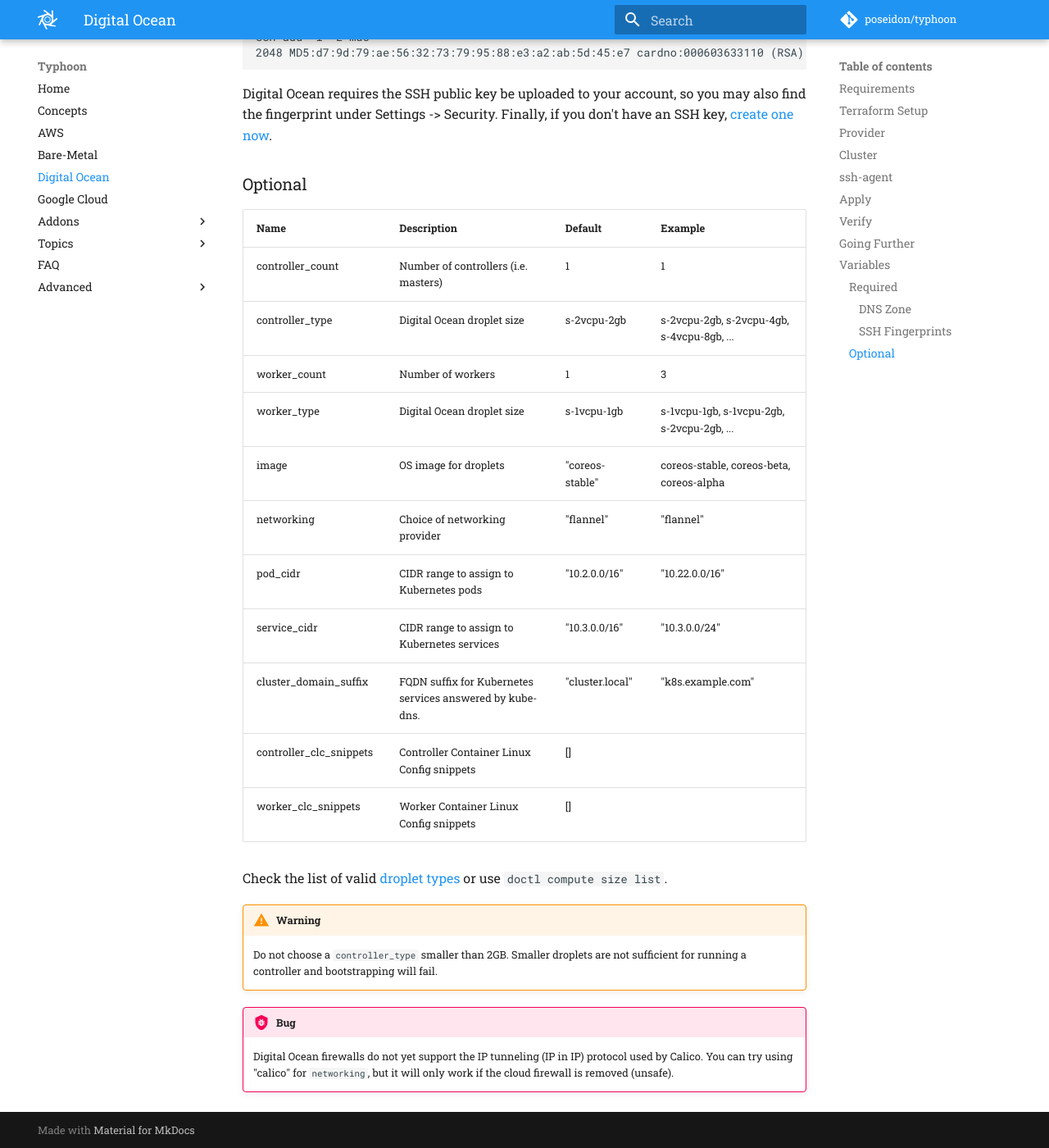
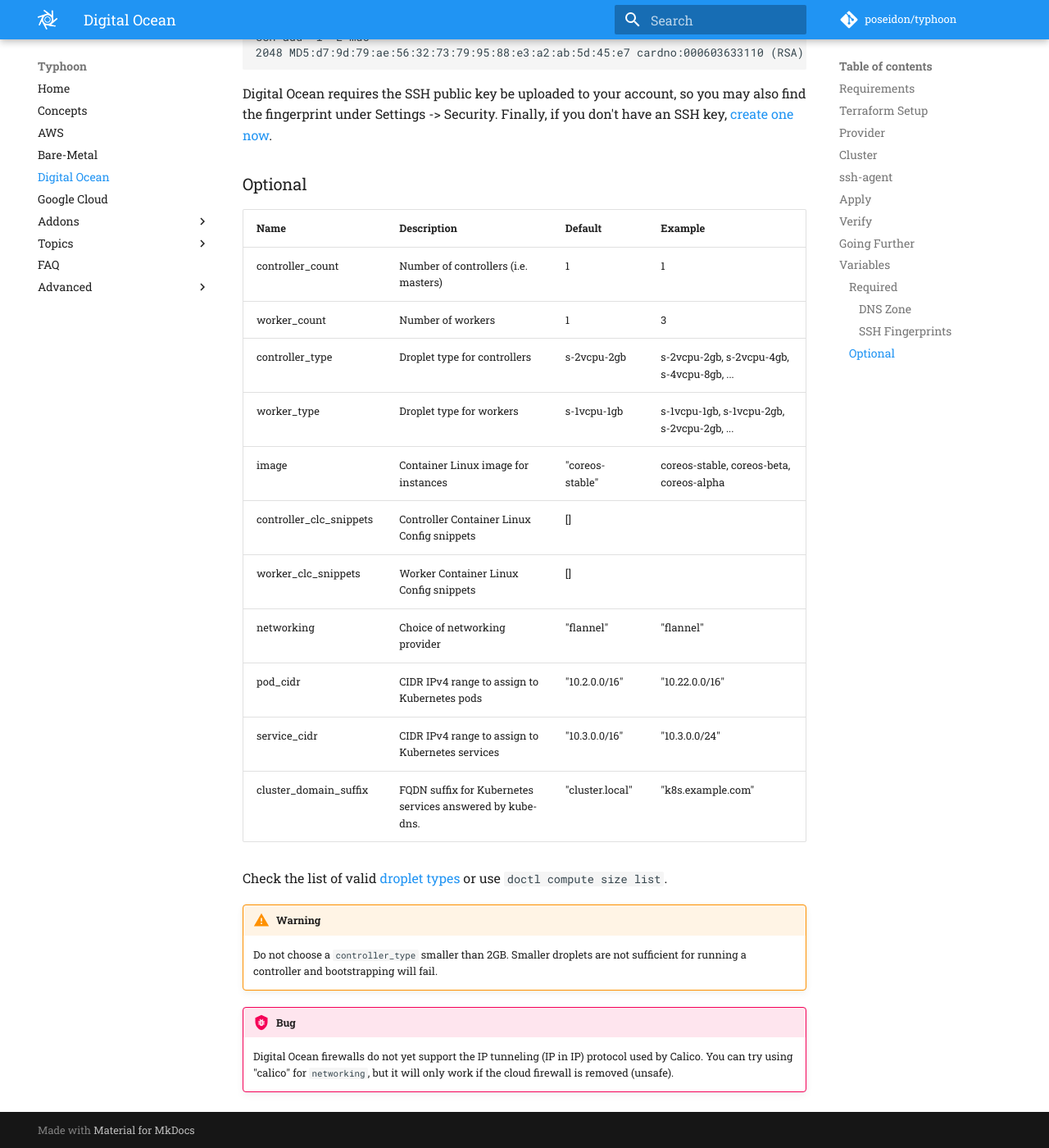
Before and after one commit to poseidon/typhoon, an MkDocs documentation site: the page built from docs/digital-ocean.md, in a window 1280 px wide and 1400 px high, scrolled down 5677 px. Shown: the whole window at 82% size. Built offline with MkDocs 1.6.1 and Material for MkDocs 9.7.7, drawn with Linux system fonts in a browser that asks for light colours; comment, search, counter and statistics services are not loaded; old or Windows-style settings are respelled for this version of MkDocs.

Commit message:
Organize and cleanup variable descriptions

```diff
--- a/docs/digital-ocean.md
+++ b/docs/digital-ocean.md
@@ -260,16 +260,16 @@
 | Name | Description | Default | Example |
 |:-----|:------------|:--------|:--------|
 | controller_count | Number of controllers (i.e. masters) | 1 | 1 |
-| controller_type | Digital Ocean droplet size | s-2vcpu-2gb | s-2vcpu-2gb, s-2vcpu-4gb, s-4vcpu-8gb, ... |
 | worker_count | Number of workers | 1 | 3 |
-| worker_type | Digital Ocean droplet size | s-1vcpu-1gb | s-1vcpu-1gb, s-1vcpu-2gb, s-2vcpu-2gb, ... |
-| image | OS image for droplets | "coreos-stable" | coreos-stable, coreos-beta, coreos-alpha |
-| networking | Choice of networking provider | "flannel" | "flannel" |
-| pod_cidr | CIDR range to assign to Kubernetes pods | "10.2.0.0/16" | "10.22.0.0/16" |
-| service_cidr | CIDR range to assign to Kubernetes services | "10.3.0.0/16" | "10.3.0.0/24" |
-| cluster_domain_suffix | FQDN suffix for Kubernetes services answered by kube-dns. | "cluster.local" | "k8s.example.com" |
+| controller_type | Droplet type for controllers | s-2vcpu-2gb | s-2vcpu-2gb, s-2vcpu-4gb, s-4vcpu-8gb, ... |
+| worker_type | Droplet type for workers | s-1vcpu-1gb | s-1vcpu-1gb, s-1vcpu-2gb, s-2vcpu-2gb, ... |
+| image | Container Linux image for instances | "coreos-stable" | coreos-stable, coreos-beta, coreos-alpha |
 | controller_clc_snippets | Controller Container Linux Config snippets | [] | |
 | worker_clc_snippets | Worker Container Linux Config snippets | [] | |
+| networking | Choice of networking provider | "flannel" | "flannel" |
+| pod_cidr | CIDR IPv4 range to assign to Kubernetes pods | "10.2.0.0/16" | "10.22.0.0/16" |
+| service_cidr | CIDR IPv4 range to assign to Kubernetes services | "10.3.0.0/16" | "10.3.0.0/24" |
+| cluster_domain_suffix | FQDN suffix for Kubernetes services answered by kube-dns. | "cluster.local" | "k8s.example.com" |
 
 Check the list of valid [droplet types](https://developers.digitalocean.com/documentation/changelog/api-v2/new-size-slugs-for-droplet-plan-changes/) or use `doctl compute size list`.
 
```
Also changed, not shown: docs/advanced/worker-pools.md (+3 -3 lines), docs/aws.md (+7 -7 lines), docs/bare-metal.md (+7 -7 lines), docs/google-cloud.md (+6 -6 lines), 7 other files.
